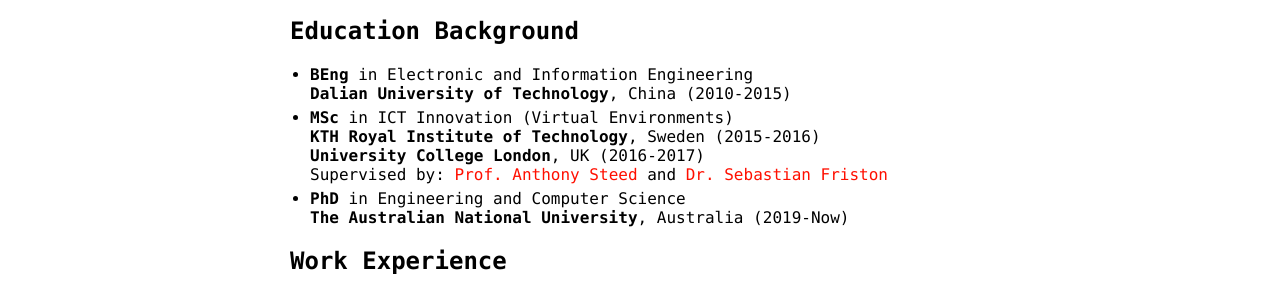
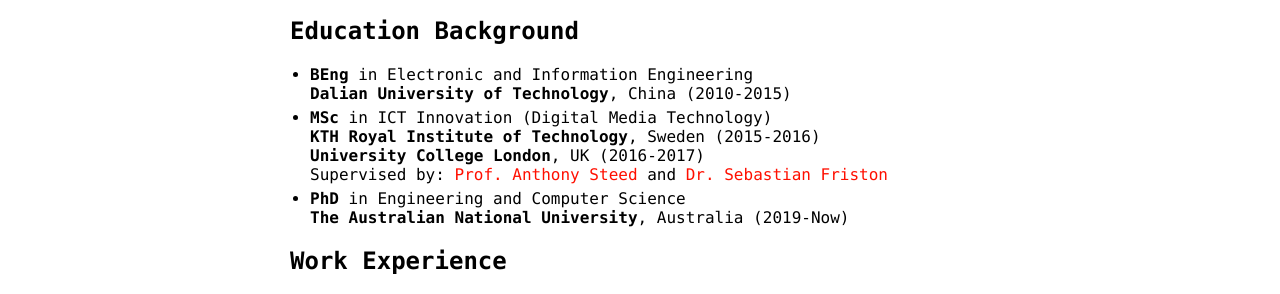
Before and after one commit to ShiQiu0419/ShiQiu0419.github.io, a Jekyll site: the page built from index.md, in a window 1280 px wide. Shown: the part 262-556 px from the top of the page. Built offline with Jekyll 4.4.1, drawn with Linux system fonts in a browser that asks for light colours; our own code applies the rules of GitHub Pages for plain Markdown files.

Commit message:
Update index.md

```diff
--- a/index.md
+++ b/index.md
@@ -10,7 +10,7 @@
 ## Education Background
 * **BEng** in Electronic and Information Engineering
 **Dalian University of Technology**, China (2010-2015)
-* **MSc** in ICT Innovation (Virtual Environments)
+* **MSc** in ICT Innovation (Digital Media Technology)
 **KTH Royal Institute of Technology**, Sweden (2015-2016)
 **University College London**, UK (2016-2017)
 Supervised by: [Prof. Anthony Steed](https://wp.cs.ucl.ac.uk/anthonysteed/) and [Dr. Sebastian Friston](https://wp.cs.ucl.ac.uk/sebastianfriston/)
```
